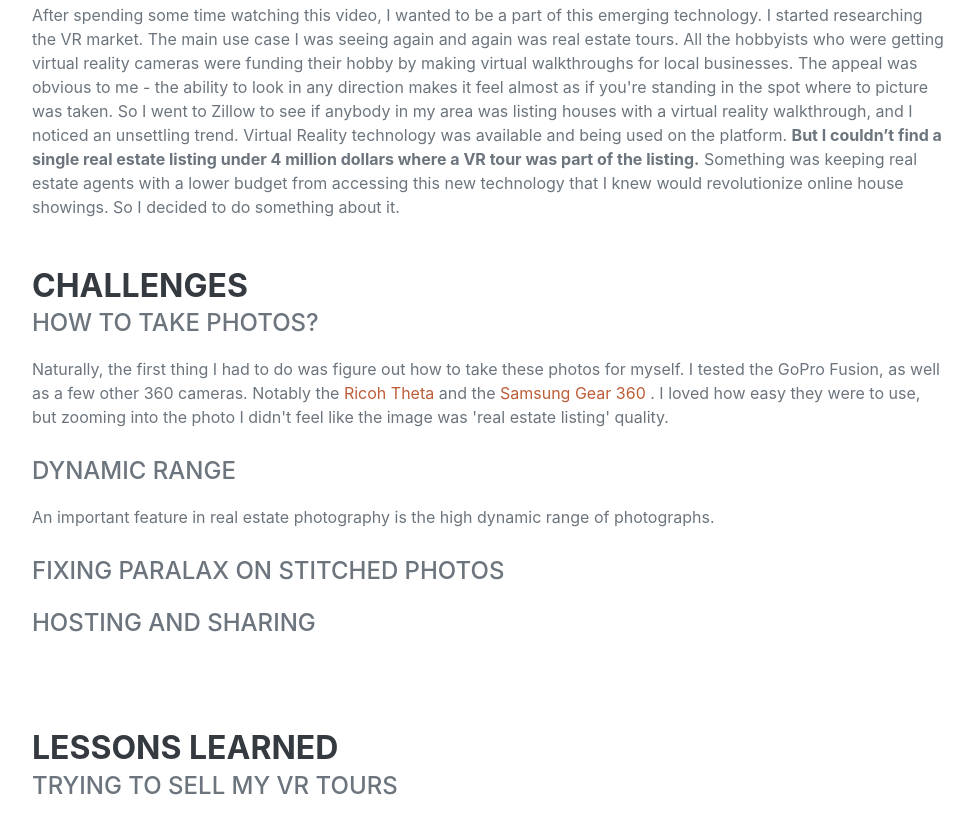
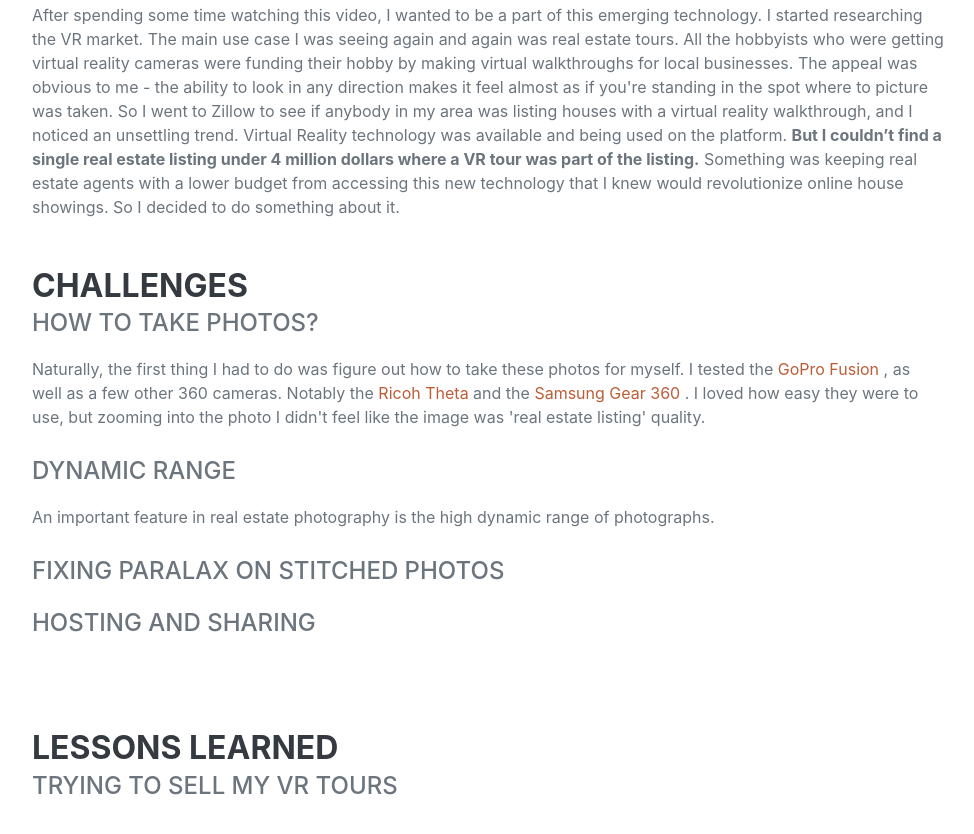
Before and after one commit to nickbray01/website, a plain HTML site: page nickbray360.html in a window 1280 px wide. Shown: the part 1443-2277 px from the top of the page, without its empty margins (288-1262 px from the left). Drawn offline with Linux system fonts and the light colour scheme; a web font is replaced by a local one.

Commit message:
update nickbray360.html
another one

```diff
--- a/nickbray360.html
+++ b/nickbray360.html
@@ -52,7 +52,9 @@
                 <div class="flex-grow-1">
                     <h3 class="mb-0">Challenges</h3>
                     <div class="subheading mb-3">How to take photos?</div>
-                    <div>Naturally, the first thing I had to do was figure out how to take these photos for myself. I tested the GoPro Fusion, as well as a few other 360 cameras. Notably the
+                    <div>Naturally, the first thing I had to do was figure out how to take these photos for myself. I tested the
+                        <a href="https://www.amazon.com/GoPro-Fusion-Waterproof-Digital-Spherical/dp/B0792MJLNM/ref=sr_1_1?dchild=1&keywords=gopro+fusion&qid=1602565522&s=electronics&sr=1-1" target="_blan">GoPro Fusion</a>
+                        , as well as a few other 360 cameras. Notably the
                         <a href="https://www.amazon.com/Ricoh-Theta-360-Spherical-Camera/dp/B074W5BKYS/ref=asc_df_B074W5BKYS/?tag=hyprod-20&linkCode=df0&hvadid=312148122212&hvpos=&hvnetw=g&hvrand=17759490847522232904&hvpone=&hvptwo=&hvqmt=&hvdev=c&hvdvcmdl=&hvlocint=&hvlocphy=9032161&hvtargid=pla-358269123290&psc=1" target="_blank">Ricoh Theta</a>
                         and the
                         <a href="https://www.amazon.com/Samsung-Gear-Camera-Version-Warranty/dp/B06XR9SGXL/ref=asc_df_B06XR9SGXL/?tag=hyprod-20&linkCode=df0&hvadid=309831041750&hvpos=&hvnetw=g&hvrand=17786701618779009588&hvpone=&hvptwo=&hvqmt=&hvdev=c&hvdvcmdl=&hvlocint=&hvlocphy=9032161&hvtargid=pla-572162273435&psc=1" target="_blank">Samsung Gear 360</a>
```
Also changed, not shown: 1 other file.
